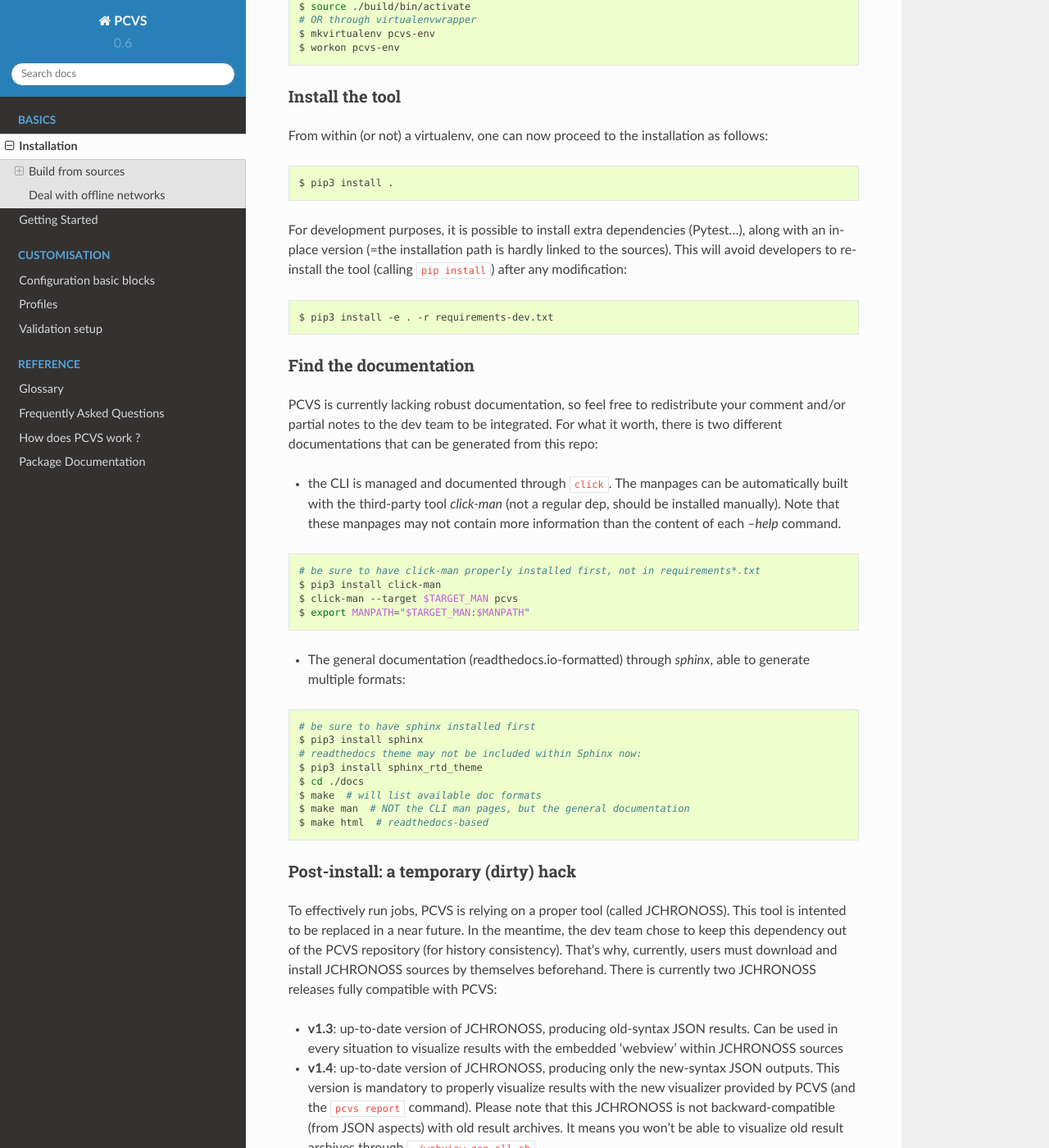
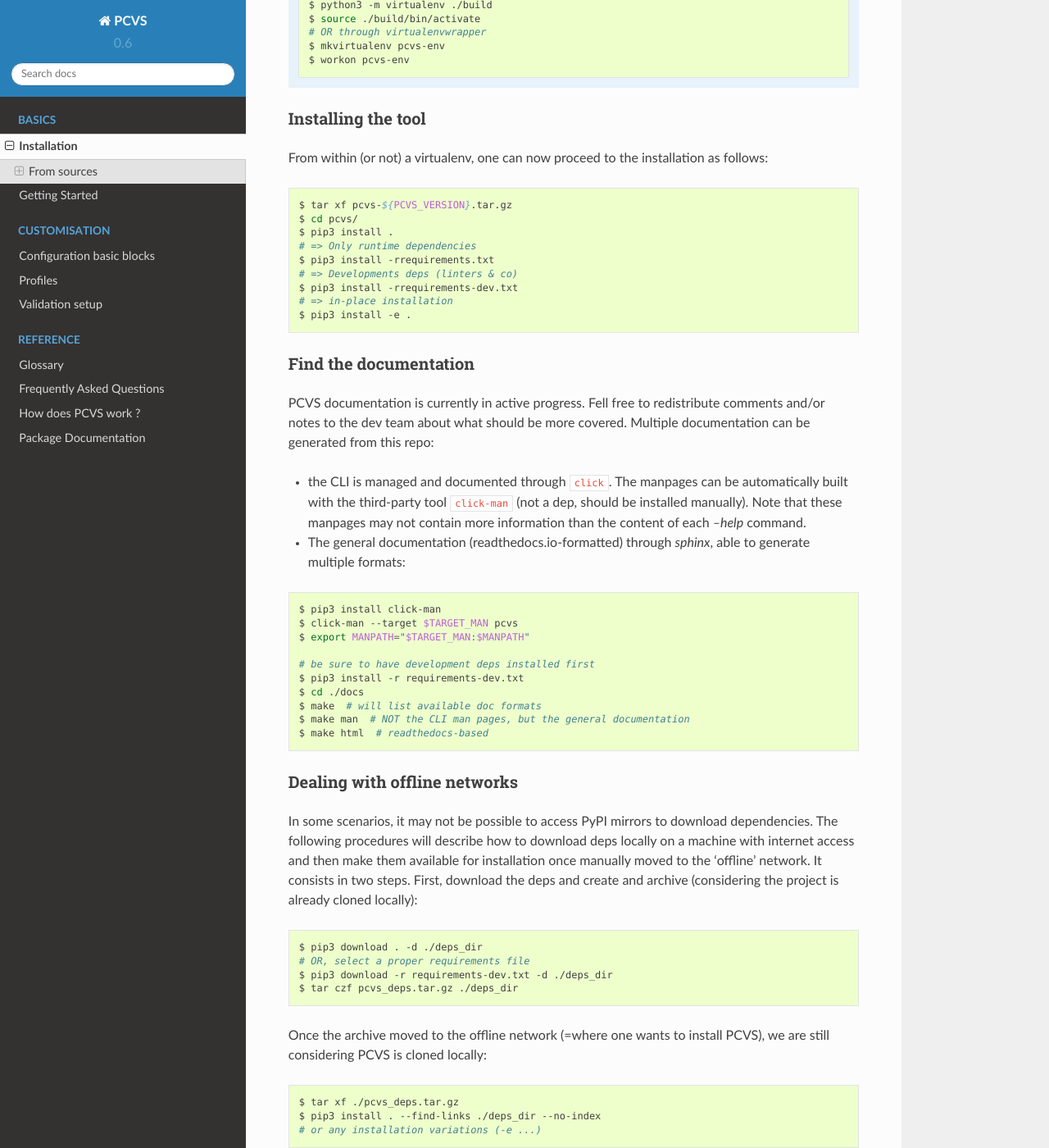
Before and after one commit to cea-hpc/pcvs, a Sphinx documentation site: the page built from docs/source/installation.rst, in a window 1280 px wide and 1400 px high, scrolled down 536 px. Shown: the whole window at 82% size. Built offline with Sphinx 7.4.7 and the Read the Docs theme 2.0.0, drawn with Linux system fonts in a browser that asks for light colours; pages that are not in the unit, such as notebooks, are missing from menus; some of the changed text lies outside the part shown.

Commit message:
DOC: update & format README, index & installation

```diff
--- a/docs/source/conf.py
+++ b/docs/source/conf.py
@@ -153,13 +153,13 @@ html_theme = 'sphinx_rtd_theme'
 # The name of an image file (relative to this directory) to place at the top
 # of the sidebar.
 #
-# html_logo = None
+# html_logo = "_static/pcvs_logo.png"
 
 # The name of an image file (relative to this directory) to use as a favicon of
 # the docs.  This file should be a Windows icon file (.ico) being 16x16 or 32x32
 # pixels large.
 #
-# html_favicon = None
+html_favicon = "_static/pcvs_favicon.ico"
 
 # Add any paths that contain custom static files (such as style sheets) here,
 # relative to this directory. They are copied after the builtin static files,
--- a/docs/source/faq.rst
+++ b/docs/source/faq.rst
@@ -1,3 +1,3 @@
-**************************
+##########################
 Frequently Asked Questions
-**************************
+##########################
--- a/docs/source/installation.rst
+++ b/docs/source/installation.rst
@@ -1,106 +1,87 @@
-=============
+############
 Installation
-=============
+############
 
-Build from sources
-------------------
+From sources
+============
 
-PCVS does not have much dependencies to be built. The CLI is build upon Click>=7.
-As major user's input are managed through YAML, a proper YAML installation (currently
-PyYAML>=5.1) is required along with a validation support handled by JSON parsers
-(as jsonschema does).
+PCVS does not have much dependencies to be built. The CLI is build upon
+Click>=7. As major user's input are managed through YAML, a proper YAML
+installation (currently PyYAML>=5.1) is required along with a validation support
+handled by JSON parsers (as jsonschema does).
 
-Finally, the only non-regular dependency is `Addict <https://github.com/mewwts/addict>`_,
-a Python module to manage dictionaries and specially its values using a
-full attribute path (i.e. `a.b.c.d`), convenient to manage complex configuration topologies.
+Finally, the only non-regular dependency is `Addict
+<https://github.com/mewwts/addict>`_, a Python module to manage dictionaries and
+specially its values using a full attribute path (i.e. `a.b.c.d`), convenient to
+manage complex configuration topologies.
 
-(Optional) Preparing a virtual environment
-##########################################
+.. note::
+	You may desire to deploy PCVS in a Python environment. To do so, first, here
+	are instructions to deploy malleable containers through `virtualenvwrapper
+	<https://virtualenvwrapper.readthedocs.io>`_:
 
-After cloning the repository, users may want to create a virtual environment and deploy PCVS
-in it:
+	.. code-block:: bash
 
-.. code-block:: bash
+		$ python3 -m virtualenv ./build
+		$ source ./build/bin/activate
+		# OR through virtualenvwrapper
+		$ mkvirtualenv pcvs-env
+		$ workon pcvs-env
 
-	$ python3 -m virtualenv ./build
-	$ source ./build/bin/activate
-	# OR through virtualenvwrapper
-	$ mkvirtualenv pcvs-env
-	$ workon pcvs-env
-
-Install the tool
-################
+Installing the tool
+-------------------
 
 From within (or not) a virtualenv, one can now proceed to the installation as follows:
 
 .. code-block:: bash
 
+	$ tar xf pcvs-${PCVS_VERSION}.tar.gz
+	$ cd pcvs/
 	$ pip3 install .
+	# => Only runtime dependencies
+	$ pip3 install -rrequirements.txt
+	# => Developments deps (linters & co)
+	$ pip3 install -rrequirements-dev.txt
+	# => in-place installation
+	$ pip3 install -e .
 
-For development purposes, it is possible to install extra dependencies (Pytest...), along with
-an in-place version (=the installation path is hardly linked to the sources). This will
-avoid developers to re-install the tool (calling ``pip install``) after any modification:
+Find the documentation
+----------------------
+
+PCVS documentation is currently in active progress. Fell free to redistribute
+comments and/or notes to the dev team about what should be more covered.
+Multiple documentation can be generated from this repo:
+
+* the CLI is managed and documented through ``click``. The manpages can be
+  automatically built with the third-party tool ``click-man`` (not a dep,
+  should be installed manually). Note that these manpages may not contain more
+  information than the content of each `--help` command.
+* The general documentation (readthedocs.io-formatted) through `sphinx`, able to
+  generate multiple formats:
 
 .. code-block:: bash
 
-	$ pip3 install -e . -r requirements-dev.txt
-
-Find the documentation
-######################
-
-PCVS is currently lacking robust documentation, so feel free to redistribute your comment
-and/or partial notes to the dev team to be integrated. For what it worth, there is two different documentations that can be generated from this repo:
-
-* the CLI is managed and documented through ``click``. The manpages can be automatically built
-  with the third-party tool `click-man` (not a regular dep, should be installed manually).
-  Note that these manpages may not contain more information than the content of each `--help` command.
-
-.. code-block:: bash
-
-	# be sure to have click-man properly installed first, not in requirements*.txt
 	$ pip3 install click-man
 	$ click-man --target $TARGET_MAN pcvs
 	$ export MANPATH="$TARGET_MAN:$MANPATH"
 
-* The general documentation (readthedocs.io-formatted) through `sphinx`, able to generate multiple formats:
-
-.. code-block:: bash
-
-	# be sure to have sphinx installed first
-	$ pip3 install sphinx
-	# readthedocs theme may not be included within Sphinx now:
-	$ pip3 install sphinx_rtd_theme
+	# be sure to have development deps installed first
+	$ pip3 install -r requirements-dev.txt
 	$ cd ./docs
 	$ make  # will list available doc formats
 	$ make man  # NOT the CLI man pages, but the general documentation
 	$ make html  # readthedocs-based
 
 
-Post-install: a temporary (dirty) hack
-######################################
+Dealing with offline networks
+-----------------------------
 
-To effectively run jobs, PCVS is relying on a proper tool (called JCHRONOSS). This tool is
-intented to be replaced in a near future. In the meantime, the dev team chose to keep this
-dependency out of the PCVS repository (for history consistency). That's why, currently,
-users must download and install JCHRONOSS sources by themselves beforehand. There is currently
-two JCHRONOSS releases fully compatible with PCVS:
-
-* **v1.3**: up-to-date version of JCHRONOSS, producing old-syntax JSON results. Can be used
-  in every situation to visualize results with the embedded 'webview' within JCHRONOSS sources
-* **v1.4**: up-to-date version of JCHRONOSS, producing only the new-syntax JSON outputs. This version is
-  mandatory to properly visualize results with the new visualizer provided by PCVS (and the ``pcvs report``
-  command). Please note that this JCHRONOSS is not backward-compatible (from JSON aspects) with old
-  result archives. It means you won't be able to visualize old result archives through ``./webview_gen_all.sh``.
-
-
-Deal with offline networks
---------------------------
-
-In some scenarios, it may not be possible to access PyPI mirrors to download dependencies. The following
-procedures will describe how to download deps locally on a machine with internet access and then
-make them available for installation once manually moved to the 'offline' network. It consists in
-two steps. First, download the deps and create and archive (considering the project is already
-cloned locally):
+In some scenarios, it may not be possible to access PyPI mirrors to download
+dependencies. The following procedures will describe how to download deps
+locally on a machine with internet access and then make them available for
+installation once manually moved to the 'offline' network. It consists in two
+steps. First, download the deps and create and archive (considering the project
+is already cloned locally):
 
 .. code-block:: bash
 
@@ -109,8 +90,8 @@ cloned locally):
 	$ pip3 download -r requirements-dev.txt -d ./deps_dir
 	$ tar czf pcvs_deps.tar.gz ./deps_dir
 
-Once the archive moved to the offline network (=where one wants to install PCVS), we are still
-considering PCVS is cloned locally:
+Once the archive moved to the offline network (=where one wants to install
+PCVS), we are still considering PCVS is cloned locally:
 
 .. code-block:: bash
 
```
Also changed, not shown: README.md (+10 -25 lines), docs/source/index.rst (+45 -30 lines).
